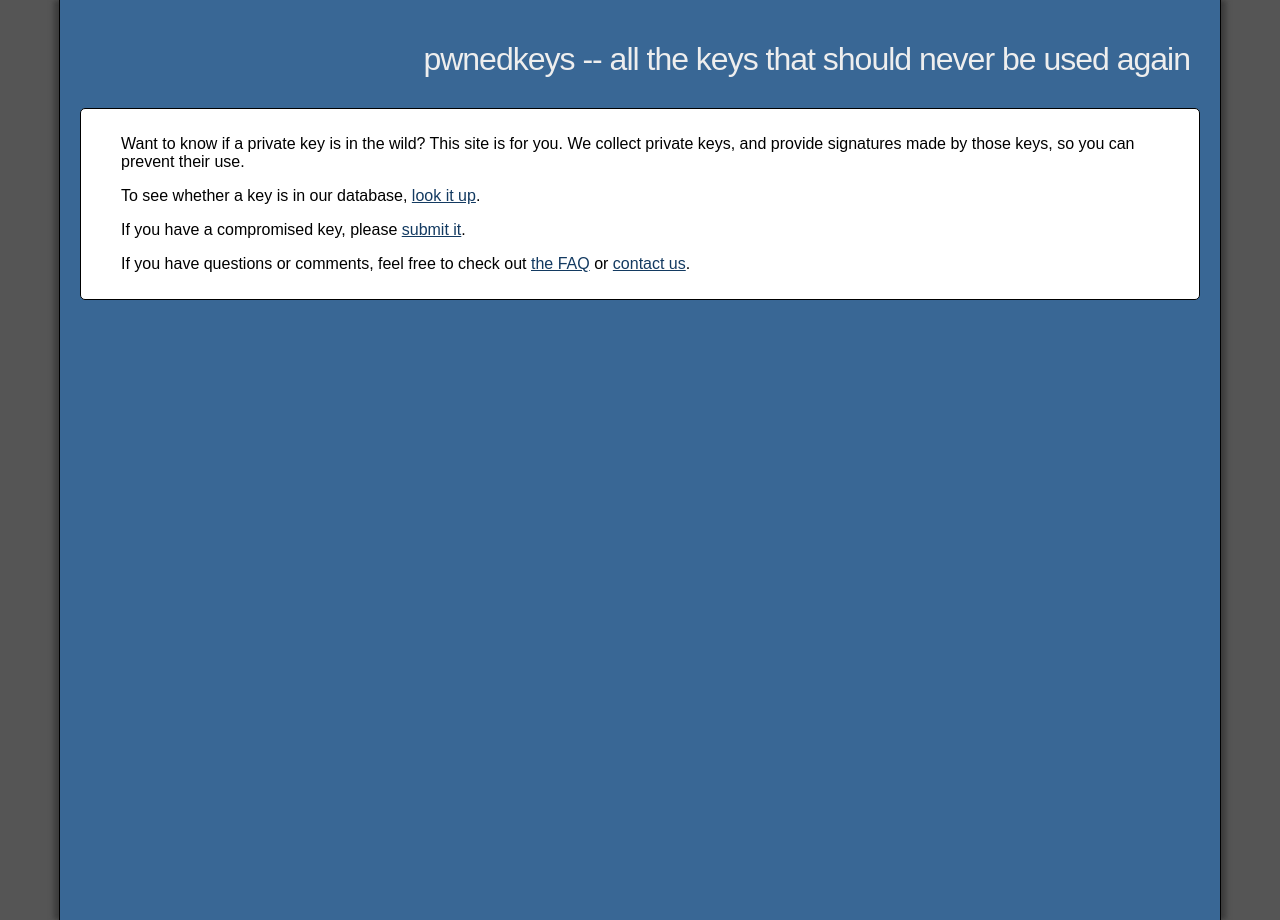
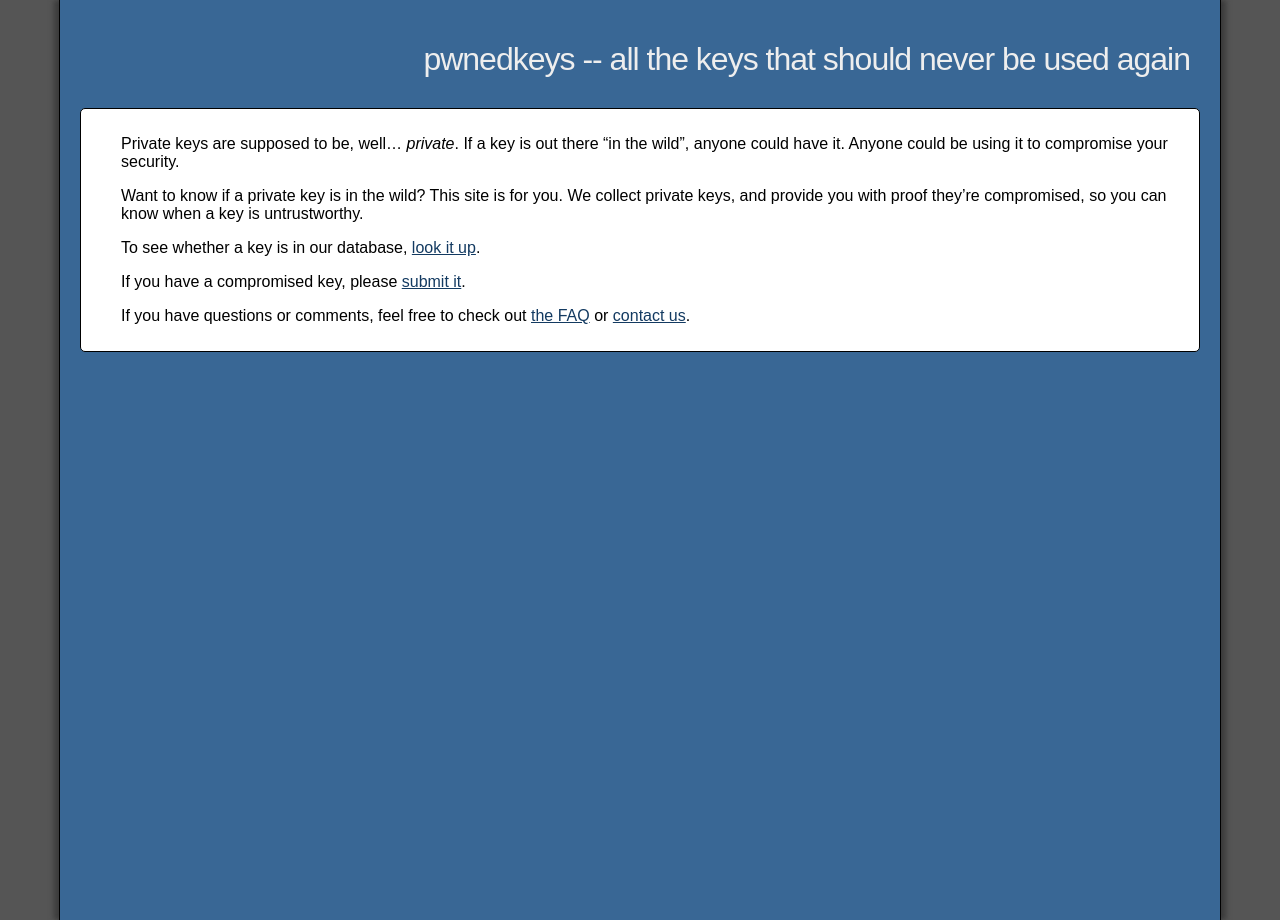
Before and after one commit to pwnedkeys/pwnedkeys-site, a Jekyll site: the page built from index.md, in a window 1280 px wide. Built offline with Jekyll 4.4.1, drawn with Linux system fonts in a browser that asks for light colours.

Commit message:
Be a bit more marketing on the front page

```diff
--- a/index.md
+++ b/index.md
@@ -2,9 +2,13 @@
 layout: default
 title: pwnedkeys -- all the keys that should never be used again
 ---
+Private keys are supposed to be, well... *private*.  If a key is out there
+"in the wild", anyone could have it.  Anyone could be using it to
+compromise your security.
+
 Want to know if a private key is in the wild?  This site is for you.  We
-collect private keys, and provide signatures made by those keys, so you can
-prevent their use.
+collect private keys, and provide you with proof they're compromised, so
+you can know when a key is untrustworthy.
 
 To see whether a key is in our database, [look it up](search.html).
 
```
